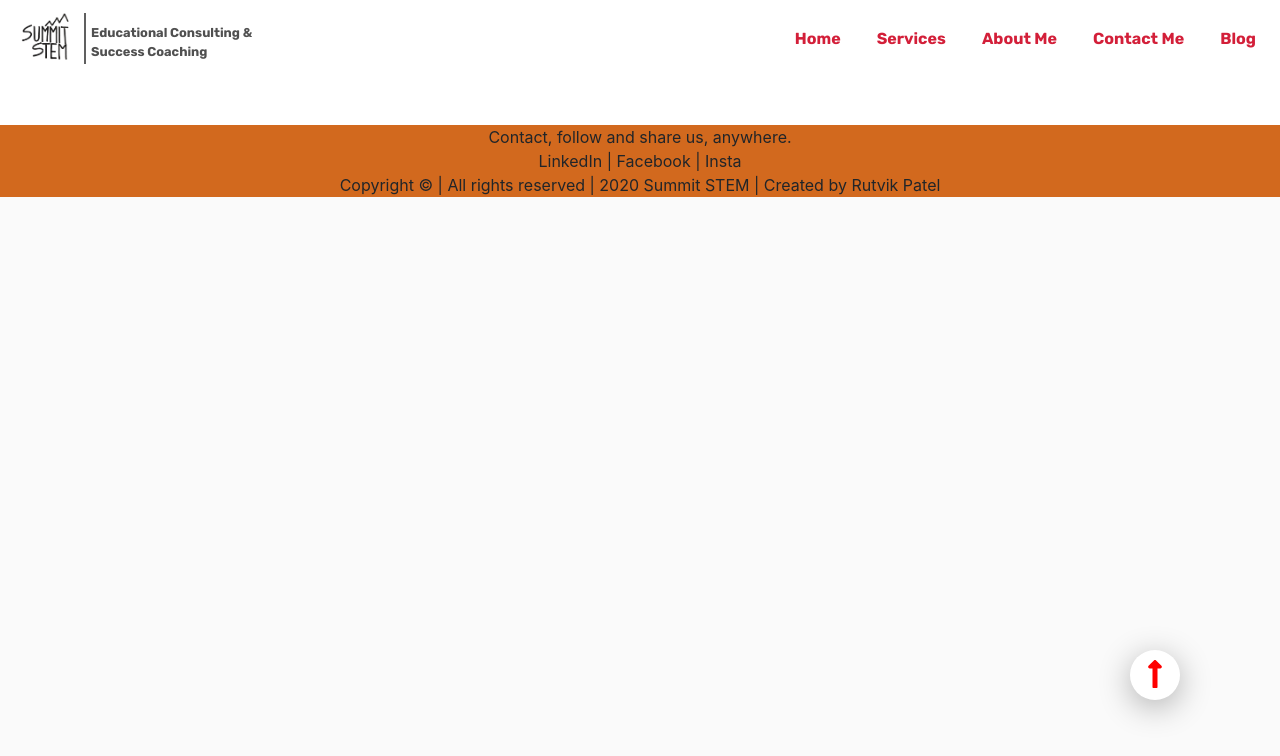
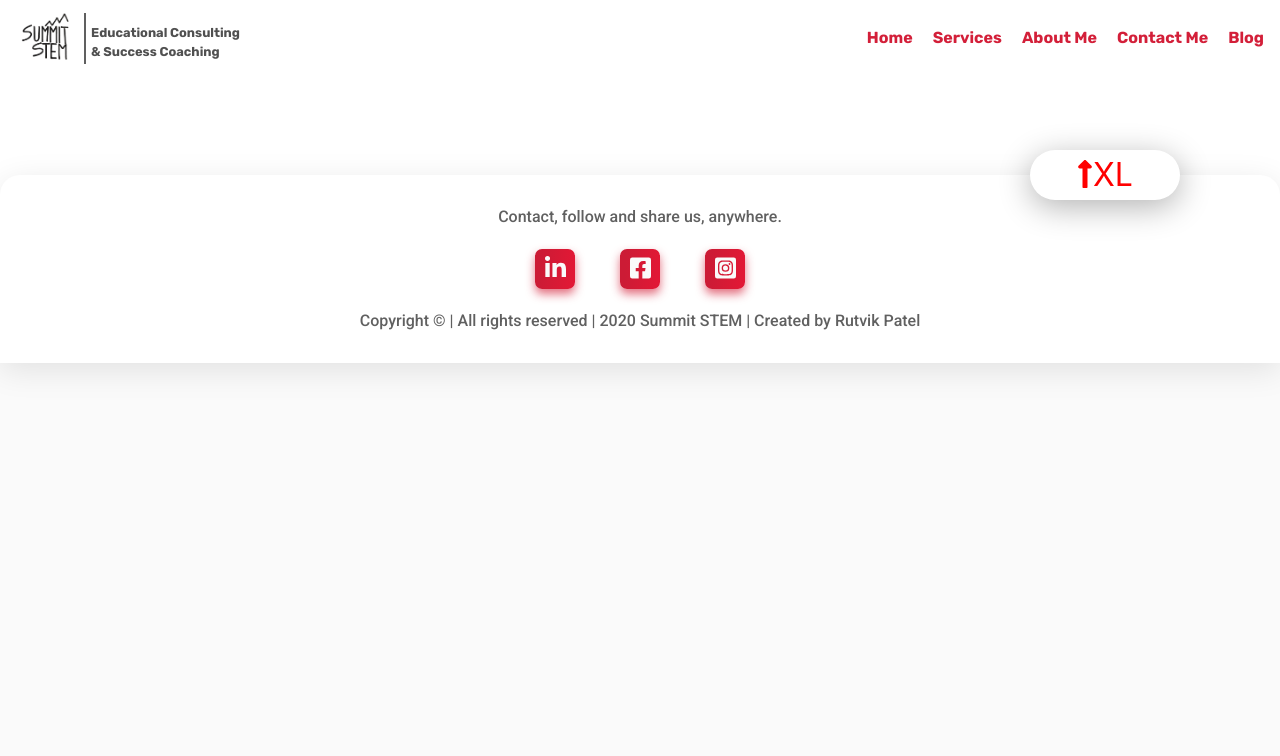
Before and after one commit to rut503/SummitStemGatsbyWebsite, a Gatsby site: page /blog in a window 1280 px wide. Built offline with nearby package versions, Linux system fonts and the light colour scheme; Gatsby itself is replaced by a stand-in of ours.

Commit message:
made home section and footer section responsive as well as fixed some react dom warnings

```diff
--- a/src/components/contactMe.js
+++ b/src/components/contactMe.js
@@ -29,7 +29,7 @@ const ContactMe = () => {
 			<div className={contactMeStyles.left}>
 				<h1>Contact Me</h1>
 
-				{/* <form onSubmit={}>
+				{/* <form onSubmit={handleSubmit}>
 					<label for="name" >Name</label><br/>
 					<input id="name" type="text" placeholder="Name" autocomplete="name" required className={contactMeStyles.name}/>
 					<br/>
--- a/src/components/footer.js
+++ b/src/components/footer.js
@@ -1,4 +1,7 @@
 import React from "react"
+
+import { FontAwesomeIcon } from "@fortawesome/react-fontawesome"
+import { faInstagramSquare, faFacebookSquare, faLinkedinIn  } from "@fortawesome/free-brands-svg-icons"
 
 import footerStyles from "./footer.module.scss"
 
@@ -6,7 +9,17 @@ const Footer = () => {
 	return(
 		<div className={footerStyles.container}>
 			<p>Contact, follow and share us, anywhere.</p>
-			<p>LinkedIn | Facebook | Insta</p>
+			<div>
+				<button>
+					<FontAwesomeIcon icon={faLinkedinIn}/>
+				</button>
+				<button>
+					<FontAwesomeIcon icon={faFacebookSquare}/>
+				</button>
+				<button>
+					<FontAwesomeIcon icon={faInstagramSquare}/>
+				</button>
+			</div>
 			<p>Copyright © | All rights reserved | 2020 Summit STEM | Created by Rutvik Patel </p>
 		</div>
 	)
--- a/src/components/footer.module.scss
+++ b/src/components/footer.module.scss
@@ -1,3 +1,45 @@
+@import "../styles/theme.scss";
+
 .container{
-	background-color: chocolate;
+	@include CardShadow;
+	// background-color: rgb(161, 161, 161);
+	border-radius: 20px 20px 0 0;
+	padding: 20px 0;
+	margin-top: 50px;
+
+	p{
+		@include TextFonts;
+		color: $HeadingColor;
+		font-size: 0.8rem;
+		margin: 10px;
+
+		@include s-and-up {
+			font-size: 0.9rem;
+		}
+		@include m-and-up {
+			font-size: 1rem;
+		}
+	}
+
+	div{
+		display: flex;
+		justify-content: space-evenly;
+		padding: 10px 0;
+
+		@include s-and-up{
+			width: 300px;
+			margin: auto;
+		}
+
+		button{
+			@include CustomButton;
+			box-shadow: 0px 5px 10px rgba(211, 31, 57, 0.64);
+			padding: 0;
+			width: 40px;
+			height: 40px;
+			font-size: 1.5rem;
+
+		}
+	}
+
 }
--- a/src/components/home.js
+++ b/src/components/home.js
@@ -1,10 +1,11 @@
 import React from "react"
+import { AnchorLink } from "gatsby-plugin-anchor-links"
 
 import { FontAwesomeIcon } from "@fortawesome/react-fontawesome"
 import { faPaperPlane } from "@fortawesome/free-solid-svg-icons"
 
 import homeStyles from "./home.module.scss"
-import CustomHR from "../components/customHR"
+import CustomHR from "./customHR"
 
 const Home = () => {
 	return(
@@ -31,6 +32,7 @@ const Home = () => {
 					“When you follow the strange trails, they will take you who knows where”
 					– Lord Huron, Way Out There
 				</h4>
+				<AnchorLink to="/#ContactMe" title="Come talk with me">
 					<button>
 						<div className={homeStyles.icon}>
 							<FontAwesomeIcon icon={faPaperPlane}/>
@@ -39,6 +41,7 @@ const Home = () => {
 							<p>Reach Your Summit Now</p>
 						</div>
 					</button>
+				</AnchorLink>
 			</div>
 
 		</div>
--- a/src/components/home.module.scss
+++ b/src/components/home.module.scss
@@ -2,6 +2,7 @@
 
 .container{
 	// background-color: burlywood;
+}
 
 .bg{
 	position: relative;
@@ -11,25 +12,116 @@
 	background-size: cover;
 	height: 90vh;
 }
-}
 
 .heading{
 	position: absolute;
+	margin: -65vh auto 0;
+	padding: 20px;
+	left: 0;
+	right: 0;
+
 	font-family: 'Rubik', 'Times New Roman', Times, serif;
 	font-weight: 700;
-	// font-size: 2.5rem;
+	font-size: 1rem;
 	color: #333;
-
-	left: 0;
-	right: 0;
-	margin: -65vh auto 0;
-	// width: 900px;
 
 	background-color: transparent;
 	border: none;
 	border-radius: 10px;
 	box-shadow: 0px 7px 32px rgba(0, 0, 0, 0.2);
-	padding: 20px;
+
+	@include s-and-up {
+		width: 70vw;
+	}
+	@include m-and-up {
+		font-size: 1.5rem;
+	}
+	@include xl-and-up {
+		width: 900px
+	}
+}
+
+.philosophy{
+	@include CardShadow;
+	margin: 50px auto;
+	width: 95vw;
+	padding: 50px 20px;
+	margin: 100px auto;
+
+	@include s-and-up {
+		width: 90vw;
+		padding: 60px 40px;
+	}
+	@include m-and-up {
+		width: 80vw;
+		padding: 60px 50px;
+	}
+	@include l-and-up {
+		padding: 60px 60px;
+	}
+	@include xl-and-up {
+		width: 1000px;
+		padding: 60px 80px;
+	}
+
+	h1{
+		@include HeadingFonts;
+		margin-bottom: 40px;
+	}
+	h4{
+		@include TextFonts;
+		font-size: 1.2rem;
+		margin-bottom: 20px;
+
+		@include s-and-up {
+			// font-size: 1.2rem;
+			margin-bottom: 30px;
+		}
+
+		@include m-and-up {
+			font-size: 1.4rem;
+			margin-bottom: 40px;
+		}
+	}
+	button{
+		@include CustomButton;
+		margin: 40px auto 30px;
+		padding: 0;
+
+		@include s-and-up {
+			margin: 40px 0 0 0;
+		}
+
+		.icon{
+			float: left;
+			border-radius: 7px 0 0 7px;
+			background-color: black;
+			font-size: 1rem;
+			padding: 32px 25px;
+
+			@include s-and-up {
+				padding: 20px 25px;
+				font-size: 1.25rem;
+			}
+		}
+
+		.text{
+			float: none;
+
+			@include s-and-up {
+				float: right;
+			}
+		}
+
+		p{
+			padding: 20px 0;
+
+			@include s-and-up {
+				padding: 22.7px 34px;
+			}
+		}
+	}
+
 }
 
 // .philosophy{
--- a/src/components/moveToTopBtn.js
+++ b/src/components/moveToTopBtn.js
@@ -4,26 +4,12 @@ import { AnchorLink } from "gatsby-plugin-anchor-links"
 import { FontAwesomeIcon } from "@fortawesome/react-fontawesome"
 import { faLongArrowAltUp } from "@fortawesome/free-solid-svg-icons"
 
-
+import moveToTopBtnStyles from "./moveToTopBtn.module.scss"
 
 const MoveToTopBtn = ({ moveTo }) => {
 	return(
 		<AnchorLink to={`/#${moveTo}`}>
-			<button style={{
-				zIndex: 1000,
-				position: "fixed",
-				bottom: 100,
-				right: 100,
-				width: 50,
-				height: 50,
-				border: "none",
-				borderRadius:"100px",
-				outline: "none",
-				backgroundColor : "white",
-				color: "red",
-				fontSize: "2rem",
-				boxShadow: "0px 7px 32px rgba(0, 0, 0, 0.3)"
-			}}>
+			<button className={moveToTopBtnStyles.btn}>
 				<FontAwesomeIcon icon={faLongArrowAltUp}/>
 			</button>
 		</AnchorLink>
--- /dev/null
+++ b/src/components/moveToTopBtn.module.scss
@@ -0,0 +1,30 @@
+@import "../styles/theme.scss";
+
+.btn{
+	z-index: 1000;
+	position: fixed;
+	bottom: 600px;
+	right: 100px;
+	width: 150px;
+	height: 50px;
+
+	border: none;
+	border-radius: 100px;
+	outline: none !important;
+	background-color : white;
+	color: red;
+	font-size: 2rem;
+	box-shadow: 0px 7px 32px rgba(0, 0, 0, 0.3);
+
+	&::after{ content: "XS"; }
+
+	@include s-and-up { &::after{ content: "S"; } }
+
+	@include m-and-up { &::after{ content: "M"; } }
+
+	@include l-and-up { &::after{ content: "L"; } }
+
+	@include xl-and-up { &::after{ content: "XL"; } }
+
+	@include xxl-and-up { &::after{ content: "XXL"; } }
+}
--- a/src/components/navbar.js
+++ b/src/components/navbar.js
@@ -29,7 +29,7 @@ const NavBar = () => {
 			<Navbar.Collapse id="responsive-navbar-nav">
 				<Nav className="mr-auto"></Nav>
 				<Nav>
-					<Nav.Link>
+					{/* <Nav.Link> */}
 						{/* <button onClick={() => onLinkClick("Home")}> */}
 						<AnchorLink to="/#Top" title="Welcome to my site" className={navbarStyles.links}>
 							{/* <span className={activeLink === "Home" ? navbarStyles.active : navbarStyles.notActive}> */}
@@ -37,8 +37,8 @@ const NavBar = () => {
 							{/* </span> */}
 						</AnchorLink>
 						{/* </button> */}
-					</Nav.Link>
-					<Nav.Link>
+					{/* </Nav.Link> */}
+					{/* <Nav.Link> */}
 						{/* <button onClick={() => onLinkClick("Services")}> */}
 						<AnchorLink to="/#Services" title="Services I Offer" className={navbarStyles.links}>
 							{/* <span className={activeLink === "Services" ? navbarStyles.active : navbarStyles.notActive}> */}
@@ -46,8 +46,8 @@ const NavBar = () => {
 							{/* </span> */}
 						</AnchorLink>
 						{/* </button> */}
-					</Nav.Link>
-					<Nav.Link>
+					{/* </Nav.Link> */}
+					{/* <Nav.Link> */}
 						{/* <button onClick={() => onLinkClick("AboutMe")}> */}
 						<AnchorLink to="/#AboutMe" title="About myself" className={navbarStyles.links}>
 							{/* <span className={activeLink === "AboutMe" ? navbarStyles.active : navbarStyles.notActive} > */}
@@ -55,8 +55,8 @@ const NavBar = () => {
 							{/* </span> */}
 						</AnchorLink>
 						{/* </button> */}
-					</Nav.Link>
-					<Nav.Link>
+					{/* </Nav.Link> */}
+					{/* <Nav.Link> */}
 						{/* <button onClick={() => onLinkClick("ContactMe")}> */}
 						<AnchorLink to="/#ContactMe" title="Come talk with me" className={navbarStyles.links}>
 							{/* <span className={activeLink === "ContactMe" ? navbarStyles.active : navbarStyles.notActive}> */}
@@ -64,12 +64,12 @@ const NavBar = () => {
 							{/* </span> */}
 						</AnchorLink>
 						{/* </button> */}
-					</Nav.Link>
-					<Nav.Link eventKey={2}>
+					{/* </Nav.Link> */}
+					{/* <Nav.Link eventKey={2}> */}
 						{/* <button onClick={() => onLinkClick("")}> */}
 						<Link to="/blog" activeClassName={navbarStyles.active} className={navbarStyles.links}>Blog</Link>
 						{/* </button> */}
-					</Nav.Link>
+					{/* </Nav.Link> */}
 				</Nav>
 			</Navbar.Collapse>
 		</Navbar>
--- a/src/components/navbar.module.scss
+++ b/src/components/navbar.module.scss
@@ -12,15 +12,13 @@
 		text-align: left;
 		padding: 10px 0 0 5px;
 		margin: 0;
-		width: 170px;
-
+		width: 160px;
 		white-space: initial;
 		overflow: hidden;
 		font-family: 'Rubik','Times New Roman', Times, serif;
 		font-weight: 700;
 		font-size: 0.8rem;
 		color: #505050;
-
 		display: none;
 	}
 
--- a/src/styles/theme.scss
+++ b/src/styles/theme.scss
@@ -99,7 +99,7 @@ $OffWhiteColor : #FAFAFA;
 	@media (min-width: 992px) { @content; }
 }
 
-@mixin el-and-up {
+@mixin xl-and-up {
 	// X-Large devices (large desktops, 1200px and up)
 	@media (min-width: 1200px) { @content; }
 }
```
Lines whose indentation alone changed are shown as unchanged.
